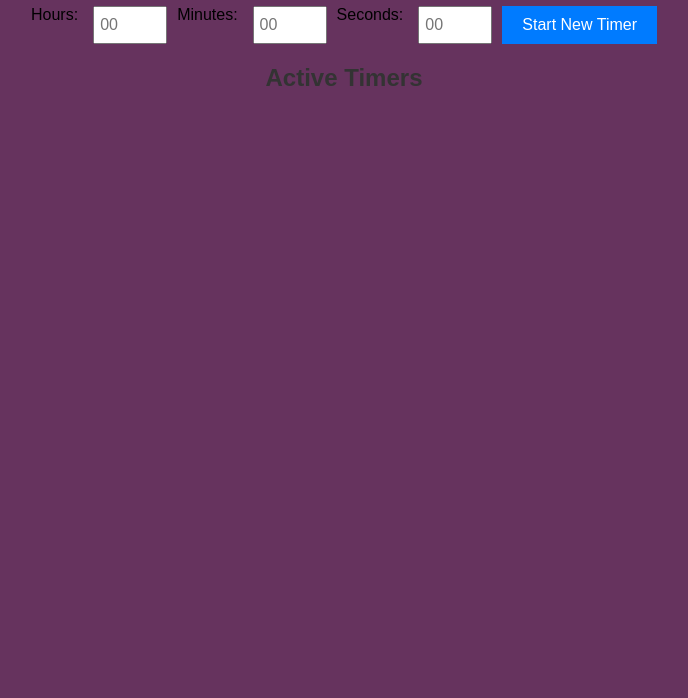
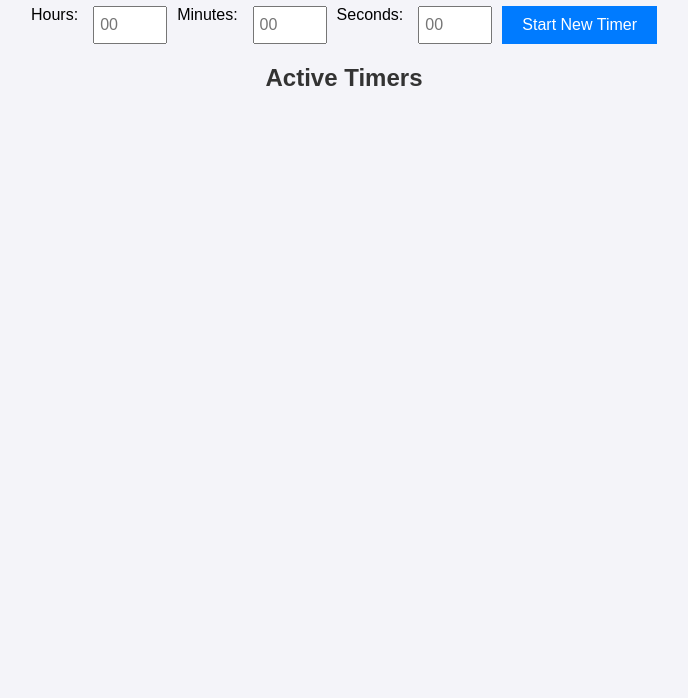
Before and after one commit to Anamika21-dobriyal/AdvancejsContest1, a plain HTML site: page index.html in a window 1280 px wide. Shown: the part 102-800 px from the top of the page, without its empty margins (296-984 px from the left). Drawn offline with Linux system fonts and the light colour scheme.

Commit message:
Add files via upload

```diff
--- a/styles.css
+++ b/styles.css
@@ -1,6 +1,6 @@
 body {
     font-family: Arial, sans-serif;
-    background-color: #66335e;
+    background-color: #f4f4f9;
     margin: 0;
     padding: 0;
 }
```
Also changed, not shown: index.html (line endings or trailing spaces), script.js (line endings or trailing spaces).
